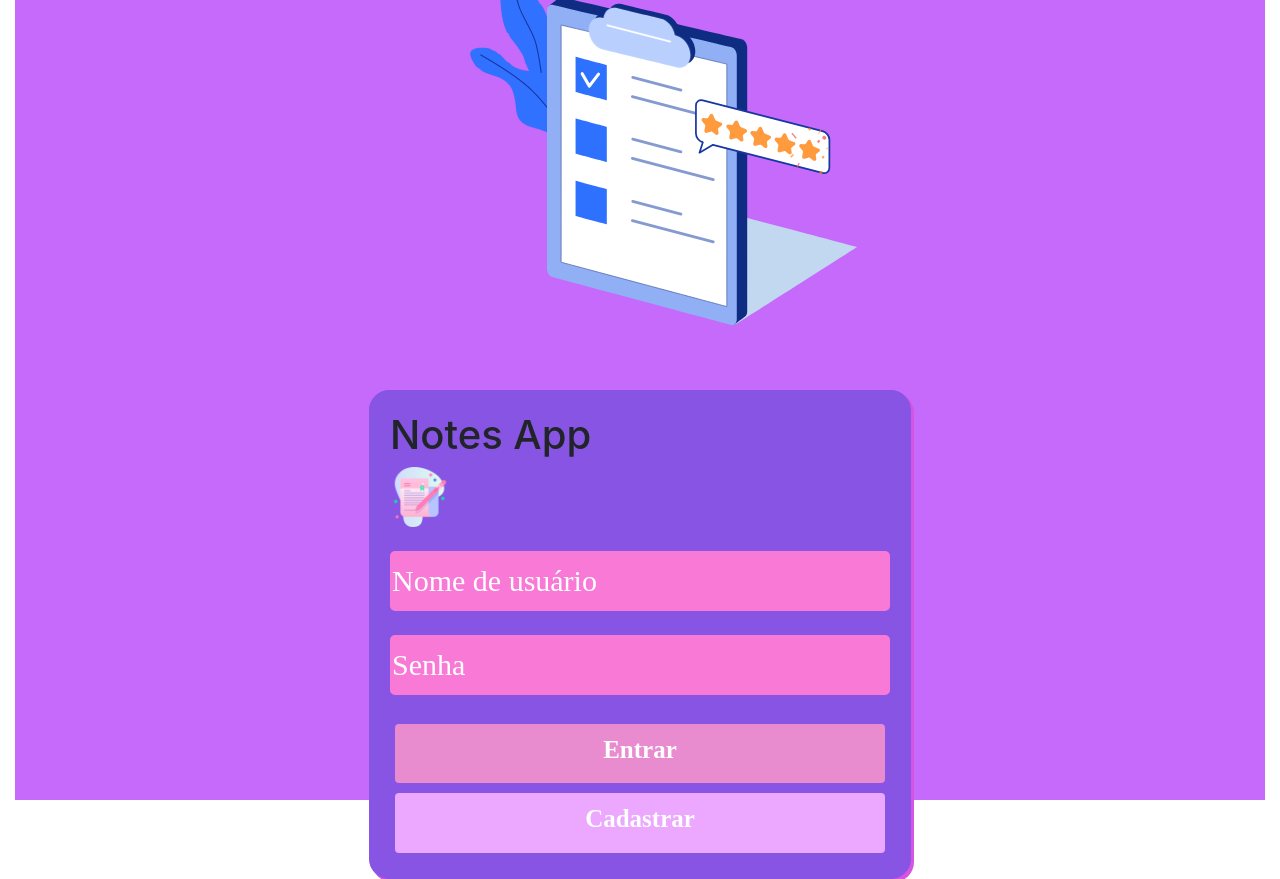
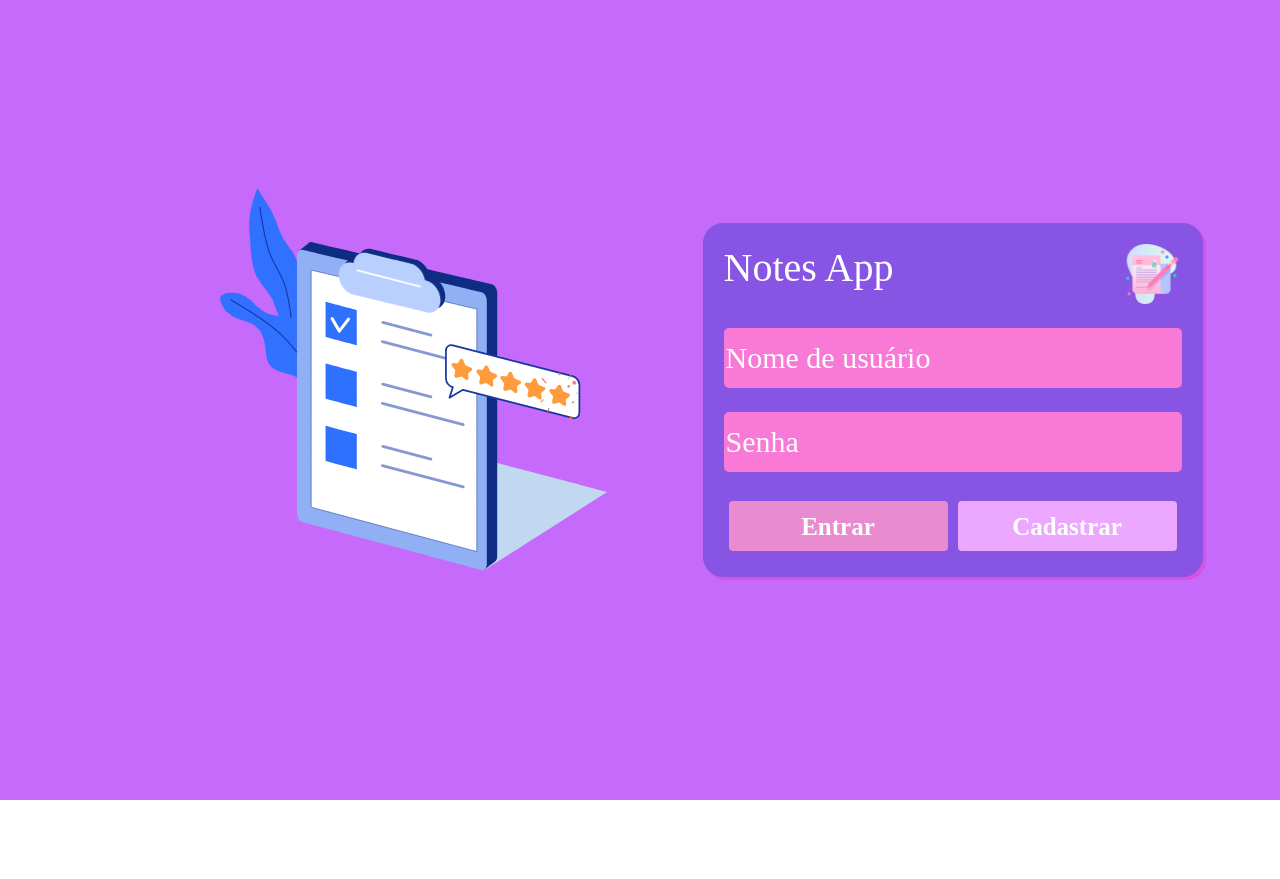
Before and after one commit to zNexTage/Notes-app, a React (Create React App) app in the folder Frontend/notes-app/: page / in a window 1280 px wide. After the commit the page ends 800 px from the top, so only its background shows below. Built offline with nearby package versions, Linux system fonts and the light colour scheme; a web font is replaced by a local one.

Commit message:
Ajuste/remoção de estilos, pois componentizei alguns itens

```diff
--- a/Frontend/notes-app/src/App.css
+++ b/Frontend/notes-app/src/App.css
@@ -2,34 +2,57 @@
 div{
   display: flex;
   flex-direction: column;
+  font-family: YuseiMagic;
 }
 
-input{
-  height: 40px;
-  font-size: 25px;
-  border-radius: 5px;
-  border: 1px solid;
-  font-family: YuseiMagic;
+.login-header{
+  flex-direction: row;
+  justify-content: space-between;
+  color: white;
+}
+
+.container-background{
+  background-color: var(--primary-color);
 }
 
 .login-container{
   height: 100vh;
   justify-content: center;
   align-items: center;
-  background-color: var(--primary-color);
+  flex-direction: row;
 }
 
 .login-content{
-  box-shadow:3px 3px var(--tertiary-color);
+  box-shadow: 3px 3px var(--tertiary-color);
   width: 40%;
   border-radius: 20px;
   box-sizing: content-box;
   border: 1px solid var(--secondary-color);
   padding: 20px;
   background-color: var(--secondary-color);
+  height: auto;
+  display: flex;
+  justify-content: center;
+  box-sizing: border-box;
+}
+
+@media only screen and (max-width: 850px) {
+  .login-content {
+    width: 100%;
+    margin: 0 15px;
+  }
+
+  #lottie-animation{
+    display: none;
+  }
 }
 
 label{
   color: white;
-  font-family: YuseiMagic;
 }
+
+.login-buttons{
+  display: flex;
+  justify-content: center;
+  flex-direction: row;
+}
```
